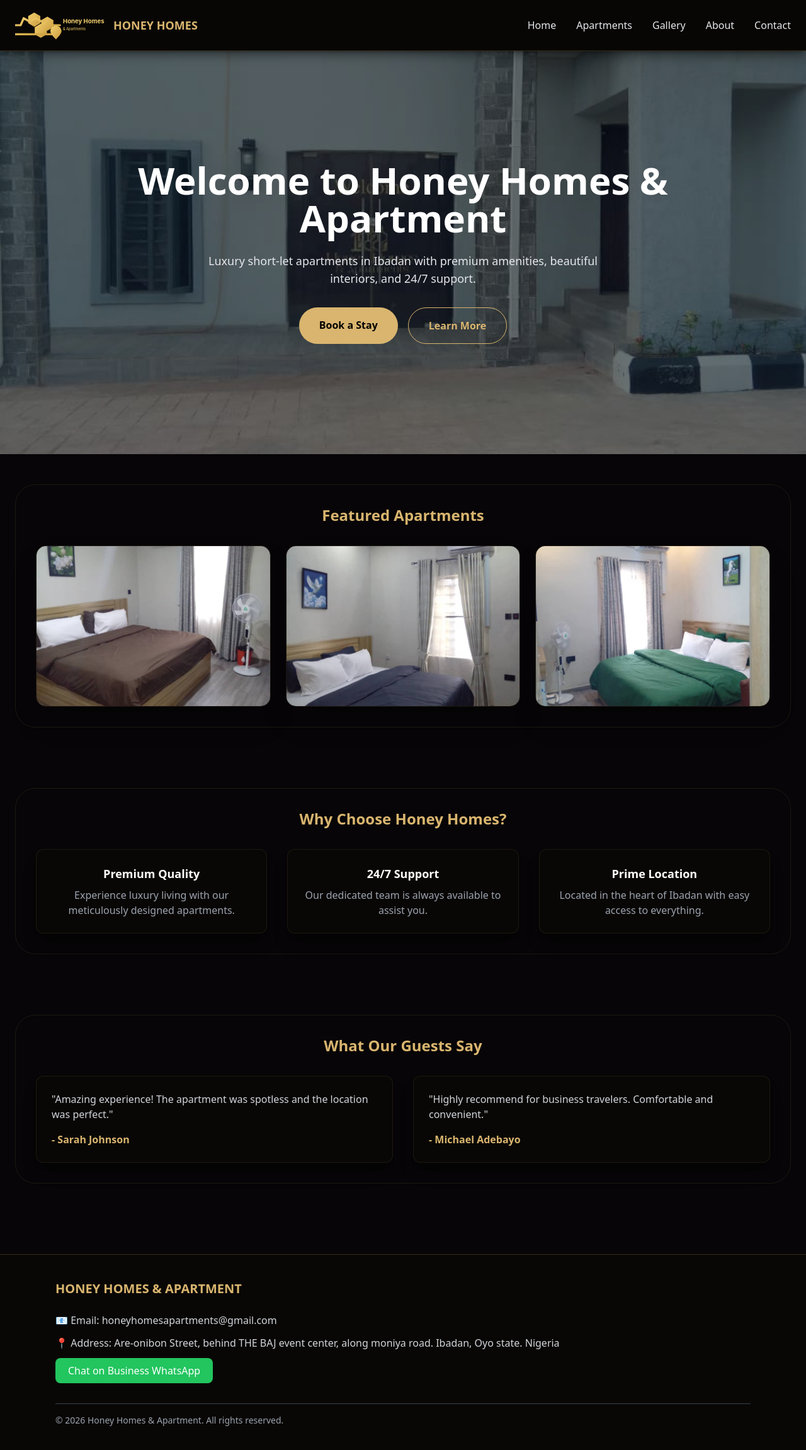
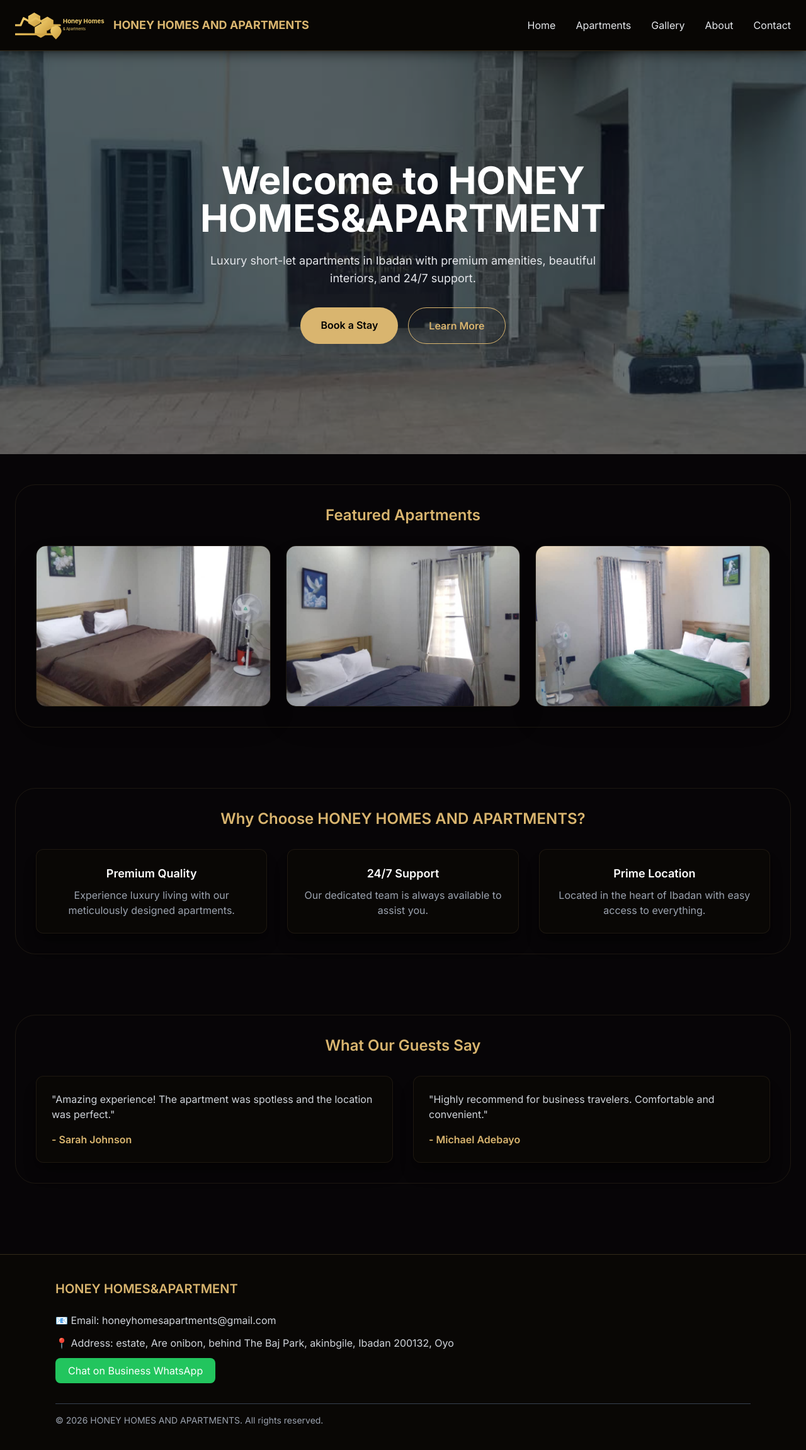
Before and after one commit to Mercyweb-me/Honey-homes, a React (Vite) app: page / in a window 1280 px wide. Shown: the top 2302 px of the page at 63% size. Built offline with nearby package versions, Linux system fonts and the light colour scheme.

Commit message:
add to contact

```diff
--- a/index.html
+++ b/index.html
@@ -7,6 +7,9 @@
       name="description"
       content="Honey Homes & Apartments — private luxury apartments built with elegant Tailwind UI."
     />
+    <link rel="preconnect" href="https://fonts.googleapis.com" />
+    <link rel="preconnect" href="https://fonts.gstatic.com" crossorigin />
+    <link href="https://fonts.googleapis.com/css2?family=Inter:wght@400;500;600;700;800&display=swap" rel="stylesheet" />
     <link rel="icon" type="image/svg+xml" href="/favicon.svg" />
     <title>Honey Homes & Apartments</title>
   </head>
--- a/src/components/Footer.jsx
+++ b/src/components/Footer.jsx
@@ -4,7 +4,7 @@ function Footer() {
       <div className="max-w-6xl mx-auto px-6 py-10">
 
         <h2 className="text-xl font-semibold mb-6 text-gold">
-          HONEY HOMES & APARTMENT
+          HONEY HOMES&APARTMENT
         </h2>
 
         <div className="space-y-3 text-gray-300">
@@ -14,8 +14,7 @@ function Footer() {
           </p>
 
           <p>
-            📍 Address: Are-onibon Street, behind THE BAJ event center,
-            along moniya road. Ibadan, Oyo state. Nigeria
+            📍 Address: estate, Are onibon, behind The Baj Park, akinbgile, Ibadan 200132, Oyo
           </p>
 
           <a
@@ -29,7 +28,7 @@ function Footer() {
         </div>
 
         <div className="border-t border-gray-700 mt-8 pt-4 text-sm text-gray-400">
-          © {new Date().getFullYear()} Honey Homes & Apartment. All rights reserved.
+          © {new Date().getFullYear()} HONEY HOMES AND APARTMENTS. All rights reserved.
         </div>
 
       </div>
--- a/src/components/Navbar.jsx
+++ b/src/components/Navbar.jsx
@@ -11,8 +11,8 @@ function Navbar() {
 
         {/* Logo */}
         <Link to="/" className="flex items-center gap-3">
-          <img src={logo} alt="Honey Homes logo" className="h-12 w-auto" />
-          <span className="font-bold text-lg text-gold">HONEY HOMES</span>
+          <img src={logo} alt="HONEY HOMES AND APARTMENTS logo" className="h-12 w-auto object-contain" />
+          <span className="font-bold text-lg text-gold">HONEY HOMES AND APARTMENTS</span>
         </Link>
 
         {/* Hamburger */}
--- a/src/pages/About.jsx
+++ b/src/pages/About.jsx
@@ -14,7 +14,7 @@ function About() {
         transition={{ duration: 0.8 }}
         viewport={{ once: true }}
       >
-        About Honey Homes & Apartment
+        About HONEY HOMES&APARTMENT
       </motion.h1>
 
       {/* About Section */}
@@ -56,7 +56,7 @@ function About() {
             transition={{ duration: 0.6, delay: 0.3 }}
             viewport={{ once: true }}
           >
-            Honey Homes & Apartment provides premium short-let apartments
+            HONEY HOMES AND APARTMENTS provides premium short-let apartments
             designed for privacy, comfort, and convenience. Our apartments
             are fully furnished with modern amenities suitable for business
             travelers, families, and vacation stays.
@@ -234,7 +234,7 @@ function About() {
           Book Your Stay Today
         </h2>
         <p className="mb-6 text-gray-300">
-          Experience comfort and privacy at Honey Homes & Apartment.
+          Experience comfort and privacy at HONEY HOMES AND APARTMENTS.
         </p>
 
         <Link to="/contact">
--- a/src/pages/Contact.jsx
+++ b/src/pages/Contact.jsx
@@ -19,7 +19,7 @@ function Contact() {
   const handleSubmit = (event) => {
     event.preventDefault();
 
-    const text = `Hello Honey Homes, my name is ${formData.name || ""}.
+    const text = `Hello HONEY HOMES AND APARTMENTS, my name is ${formData.name || ""}.
 Phone: ${formData.phone || ""}
 Email: ${formData.email || ""}
 Message: ${formData.message || ""}`;
@@ -37,7 +37,7 @@ Message: ${formData.message || ""}`;
         transition={{ duration: 0.8 }}
         viewport={{ once: true }}
       >
-        Contact Us
+        Contact HONEY HOMES&APARTMENT
       </motion.h1>
 
       <div className="grid md:grid-cols-2 gap-10">
@@ -137,15 +137,15 @@ Message: ${formData.message || ""}`;
             </h2>
 
             <p className="mb-2 text-gray-200">
-              📞 Phone: 09018705128| 08117085186
+              📞 Phone: 0901 870 5128
             </p>
 
             <p className="mb-2 text-gray-200">
-              📍 Location: Ibadan, Nigeria
+              📍 Location: Ibadan 200132, Oyo State, Nigeria
             </p>
 
             <p className="text-gray-200">
-              🏢 Honey Homes & Apartment
+              🏢 Honey Homes&Apartment
             </p>
           </motion.div>
 
@@ -164,23 +164,35 @@ Message: ${formData.message || ""}`;
             Chat on Business WhatsApp
           </motion.a>
 
-          {/* Map Placeholder */}
+        </div>
+      </div>
+
+      {/* Map Section */}
       <motion.div
-            className="rounded-xl overflow-hidden shadow-2xl shadow-black/30 border border-gold/10 bg-[#0a0806]"
+        className="mt-16 honey-card rounded-[32px] border border-gold/10 p-8 overflow-hidden"
         initial={{ opacity: 0, y: 50 }}
         whileInView={{ opacity: 1, y: 0 }}
-            transition={{ duration: 0.8, delay: 0.3 }}
+        transition={{ duration: 0.8 }}
         viewport={{ once: true }}
       >
+        <h2 className="text-2xl font-semibold mb-6 text-center text-gold">
+          Find Us On The Map
+        </h2>
         <iframe
-              title="map"
-              src="https://maps.google.com/maps?q=Are-onibon+Street+behind+THE+BAJ+event+center+along+moniya+road+Ibadan+Oyo+state+Nigeria&t=&z=15&ie=UTF8&iwloc=&output=embed"
-              className="w-full h-64 border-0"
+          title="Honey Homes & Apartments Location"
+          src="https://www.google.com/maps/embed?pb=!1m18!1m12!1m3!1d3955.245!2d3.8547145!3d7.4950639!2m3!1f0!2f0!3f0!3m2!1i1024!2i768!4f13.1!3m3!1m2!1s0x1039f37d26d5728b%3A0x1ef32441fc0e2836!2sHoney+Homes%26Apartment!5e0!3m2!1sen!2sng!4v1704067200000"
+          width="100%"
+          height="400"
+          style={{ border: 0, borderRadius: "16px" }}
+          allowFullScreen=""
+          loading="lazy"
+          referrerPolicy="no-referrer-when-downgrade"
+          className="rounded-xl"
         ></iframe>
+        <p className="text-center text-gray-300 mt-4">
+          📍 <strong>Honey Homes&Apartment</strong> - estate, Are onibon, behind The Baj Park, akinbgile, Ibadan 200132, Oyo
+        </p>
       </motion.div>
-
-        </div>
-      </div>
 
       {/* Additional Contact Methods */}
       <motion.div
@@ -216,7 +228,7 @@ Message: ${formData.message || ""}`;
           >
             <div className="text-4xl mb-4">📱</div>
             <h3 className="font-semibold text-lg mb-2 text-white">Phone</h3>
-            <p className="text-gray-400">09018705128</p>
+            <p className="text-gray-400">0901 870 5128</p>
           </motion.div>
 
           <motion.div
@@ -228,7 +240,7 @@ Message: ${formData.message || ""}`;
           >
             <div className="text-4xl mb-4">📍</div>
             <h3 className="font-semibold text-lg mb-2 text-white">Visit Us</h3>
-            <p className="text-gray-400">Ibadan, Oyo State, Nigeria</p>
+            <p className="text-gray-400">estate, Are onibon, behind The Baj Park, akinbgile, Ibadan 200132, Oyo</p>
           </motion.div>
         </div>
       </motion.div>
--- a/src/pages/Home.jsx
+++ b/src/pages/Home.jsx
@@ -13,7 +13,7 @@ function Home() {
       <section className="relative h-[80vh] w-full overflow-hidden">
         <img
           src={homeBg}
-          alt="Honey Homes hero"
+          alt="HONEY HOMES AND APARTMENTS hero"
           className="absolute inset-0 h-full w-full object-cover"
         />
         <div className="absolute inset-0 bg-black/55" />
@@ -26,7 +26,7 @@ function Home() {
             transition={{ duration: 1, delay: 0.4 }}
           >
             <h1 className="text-white text-4xl md:text-6xl font-bold leading-tight mb-6">
-              Welcome to Honey Homes & Apartment
+              Welcome to HONEY HOMES&APARTMENT
             </h1>
             <p className="text-gray-200 text-base md:text-lg max-w-2xl mx-auto mb-8">
               Luxury short-let apartments in Ibadan with premium amenities, beautiful interiors, and 24/7 support.
@@ -106,7 +106,7 @@ function Home() {
           viewport={{ once: true }}
         >
           <h2 className="text-2xl font-semibold mb-8 text-center text-gold">
-            Why Choose Honey Homes?
+            Why Choose HONEY HOMES AND APARTMENTS?
           </h2>
 
           <div className="grid md:grid-cols-3 gap-8">
--- a/tailwind.config.js
+++ b/tailwind.config.js
@@ -3,6 +3,9 @@ export default {
   content: ['./index.html', './src/**/*.{js,jsx,ts,tsx}'],
   theme: {
     extend: {
+      fontFamily: {
+        sans: ['Inter', 'ui-sans-serif', 'system-ui', 'sans-serif'],
+      },
       colors: {
         gold: '#d9b56f',
         ink: '#070507',
```
Lines whose indentation alone changed are shown as unchanged.
